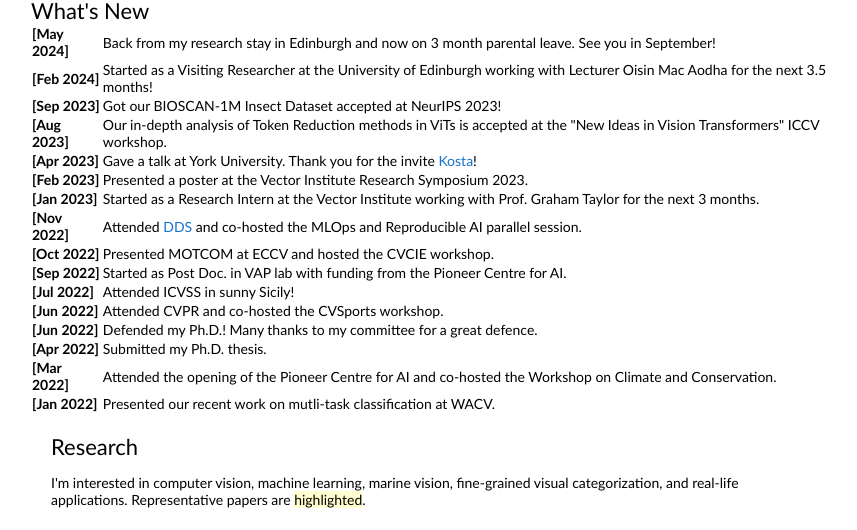
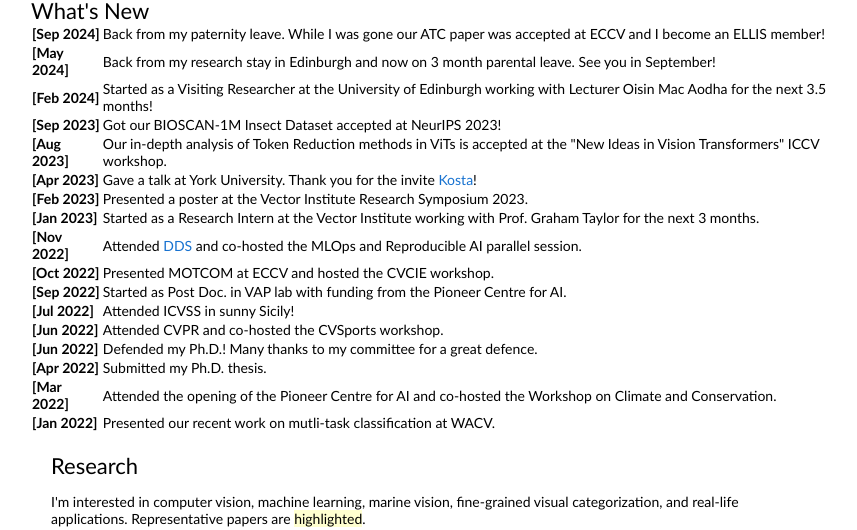
Before and after one commit to JoakimHaurum/JoakimHaurum.github.io, a plain HTML site: page index.html in a window 1280 px wide. Shown: the part 415-945 px from the top of the page, without its empty margins (209-1066 px from the left). Drawn offline with Linux system fonts and the light colour scheme.

Commit message:
added news

```diff
--- a/index.html
+++ b/index.html
@@ -45,6 +45,10 @@
         <table style="width:100%;border:0px;border-spacing:0px;border-collapse:separate;margin-right:auto;margin-left:auto;"><tbody>
           <heading>What's New</heading>
           <br>
+            <tr>
+              <td><strong>[Sep 2024]</strong></td>
+              <td>Back from my paternity leave. While I was gone our ATC paper was accepted at ECCV and I become an ELLIS member!</td>
+            </tr>
             <tr>
               <td><strong>[May 2024]</strong></td>
               <td>Back from my research stay in Edinburgh and now on 3 month parental leave. See you in September!</td>
```
